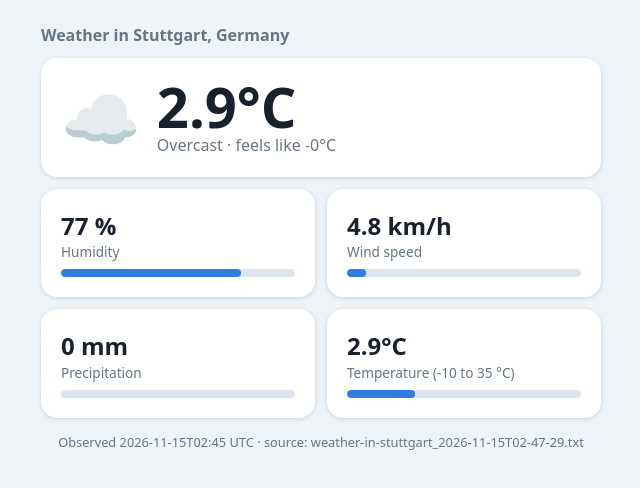
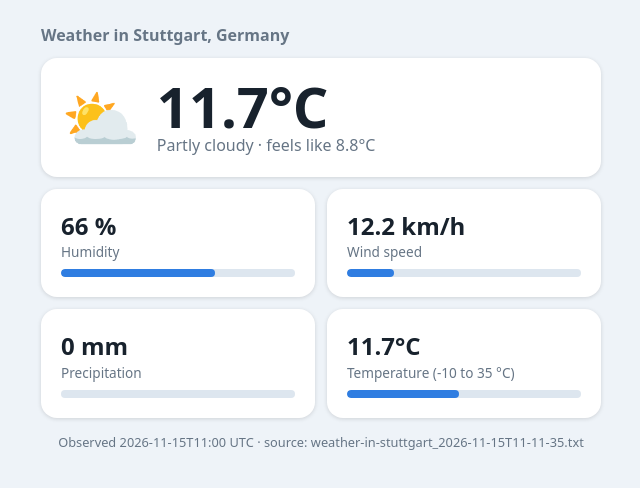
Before and after one commit to sjschmid/test-automation, a plain HTML site: page index.html in a window 1280 px wide. Shown: the whole page, without its empty margins (319-959 px from the left). Drawn offline with Linux system fonts and the light colour scheme.

Commit message:
Add weather data for Stuttgart [skip ci]

```diff
--- a/index.html
+++ b/index.html
@@ -21,13 +21,13 @@ h1{font-size:1rem;font-weight:600;color:var(--muted);margin:0 0 12px}
 .foot{color:var(--muted);font-size:.8rem;margin-top:16px;text-align:center}
 </style></head><body><main>
 <h1>Weather in Stuttgart, Germany</h1>
-<div class="card hero"><div class="icon">☁️</div>
-<div><div class="temp">2.9°C</div><div class="cond">Overcast · feels like -0°C</div></div></div>
+<div class="card hero"><div class="icon">⛅</div>
+<div><div class="temp">11.7°C</div><div class="cond">Partly cloudy · feels like 8.8°C</div></div></div>
 <div class="grid">
-<div class="card m"><div class="v">77 %</div><div class="l">Humidity</div><div class="bar"><i style="width:77%"></i></div></div>
-<div class="card m"><div class="v">4.8 km/h</div><div class="l">Wind speed</div><div class="bar"><i style="width:8%"></i></div></div>
+<div class="card m"><div class="v">66 %</div><div class="l">Humidity</div><div class="bar"><i style="width:66%"></i></div></div>
+<div class="card m"><div class="v">12.2 km/h</div><div class="l">Wind speed</div><div class="bar"><i style="width:20%"></i></div></div>
 <div class="card m"><div class="v">0 mm</div><div class="l">Precipitation</div><div class="bar"><i style="width:0%"></i></div></div>
-<div class="card m"><div class="v">2.9°C</div><div class="l">Temperature (-10 to 35 °C)</div><div class="bar"><i style="width:29%"></i></div></div>
+<div class="card m"><div class="v">11.7°C</div><div class="l">Temperature (-10 to 35 °C)</div><div class="bar"><i style="width:48%"></i></div></div>
 </div>
-<div class="foot">Observed 2026-11-15T02:45 UTC · source: weather-in-stuttgart_2026-11-15T02-47-29.txt</div>
+<div class="foot">Observed 2026-11-15T11:00 UTC · source: weather-in-stuttgart_2026-11-15T11-11-35.txt</div>
 </main></body></html>
```
Also changed, not shown: weather/weather-in-stuttgart_2026-11-15T11-11-35.txt (added).
